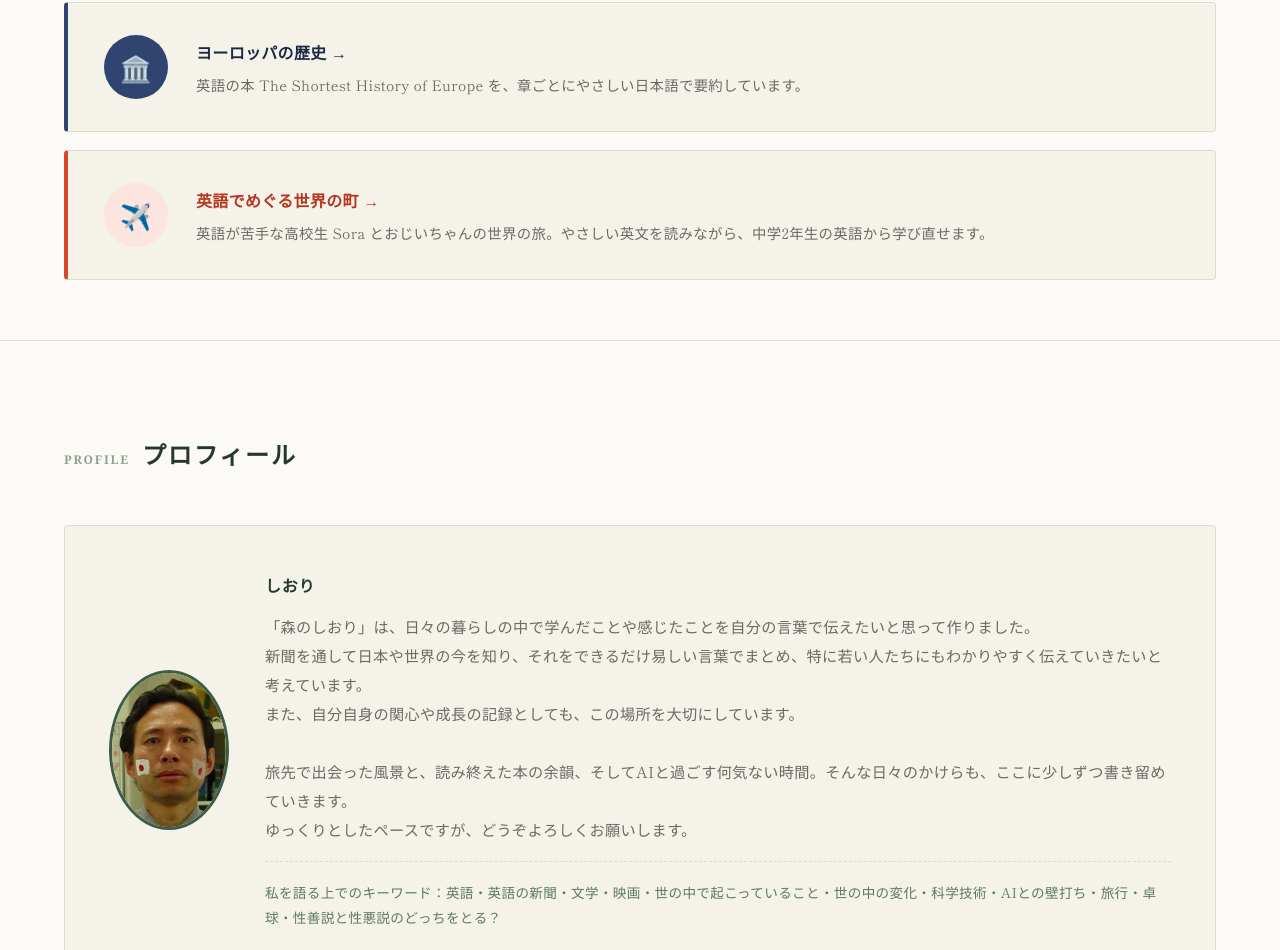
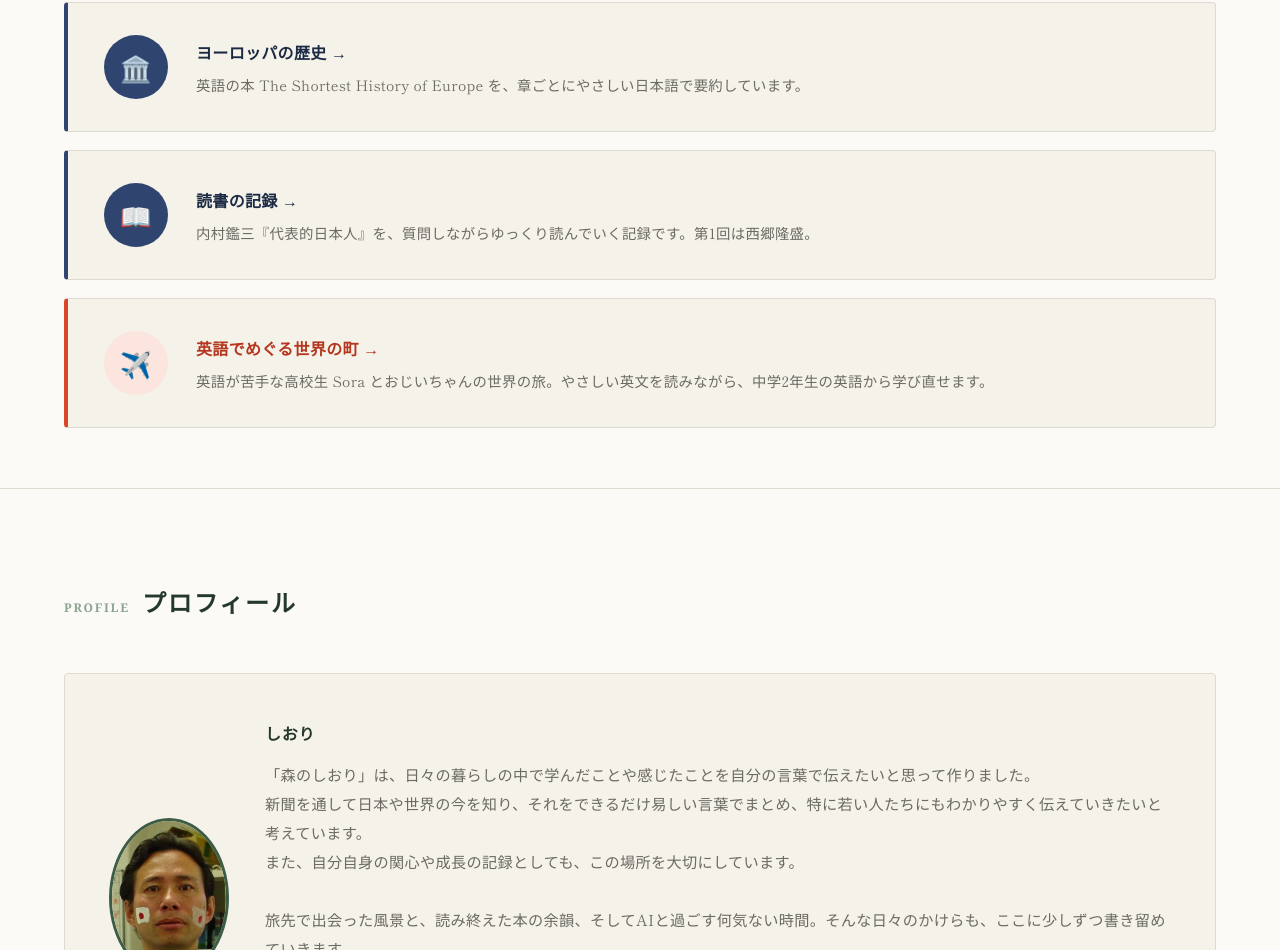
Before and after one commit to ugj50697-art/Mori-no-shiori, a plain HTML site: page index.html in a window 1280 px wide. Shown: the part 4327-5277 px from the top of the page. Drawn offline with Linux system fonts and the light colour scheme.

Commit message:
Add files via upload

```diff
--- a/index.html
+++ b/index.html
@@ -216,6 +216,13 @@
           <p class="sister-desc">英語の本 The Shortest History of Europe を、章ごとにやさしい日本語で要約しています。</p>
         </div>
       </a>
+      <a class="sister-card" href="https://ugj50697-art.github.io/mori-no-dokusho/">
+        <div class="sister-icon" aria-hidden="true">📖</div>
+        <div>
+          <p class="sister-name">読書の記録 →</p>
+          <p class="sister-desc">内村鑑三『代表的日本人』を、質問しながらゆっくり読んでいく記録です。第1回は西郷隆盛。</p>
+        </div>
+      </a>
       <a class="sister-card sister-card-english" href="https://ugj50697-art.github.io/english-world-towns/">
         <div class="sister-icon" aria-hidden="true">✈️</div>
         <div>
```
